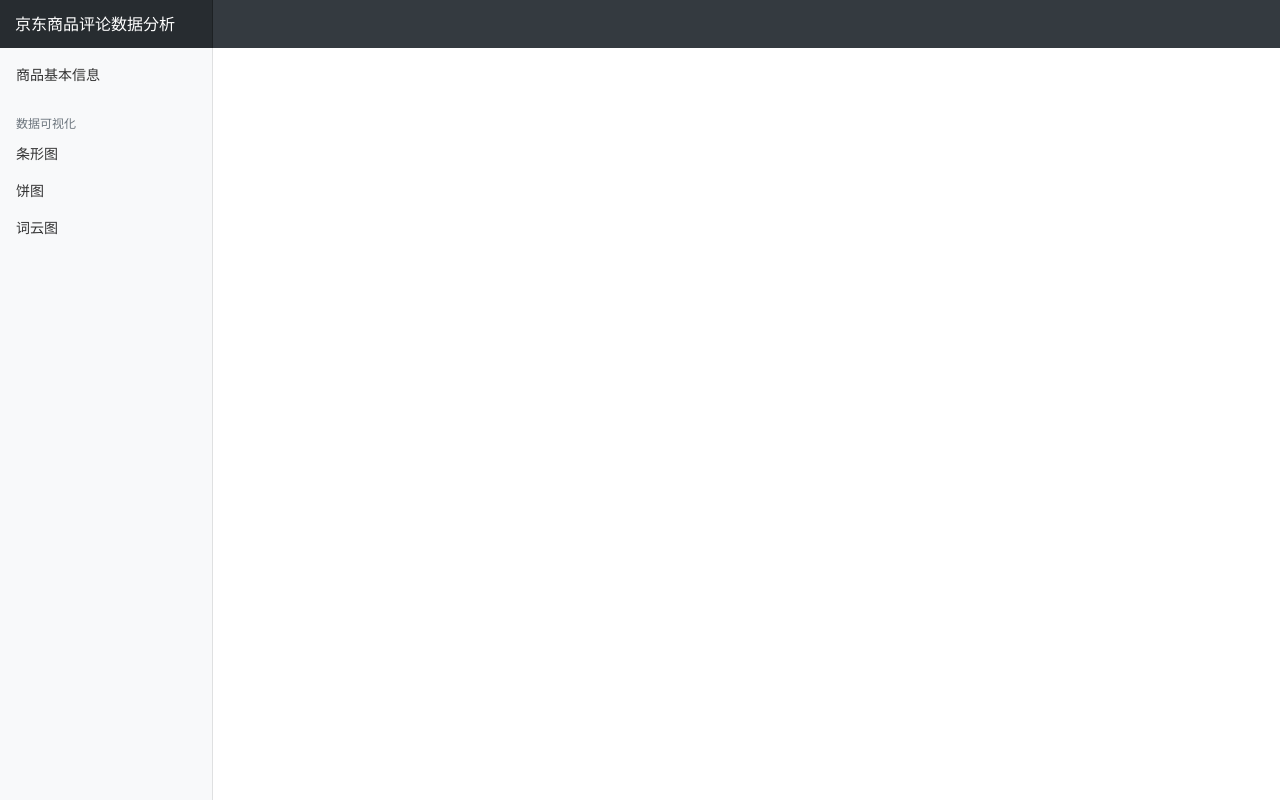
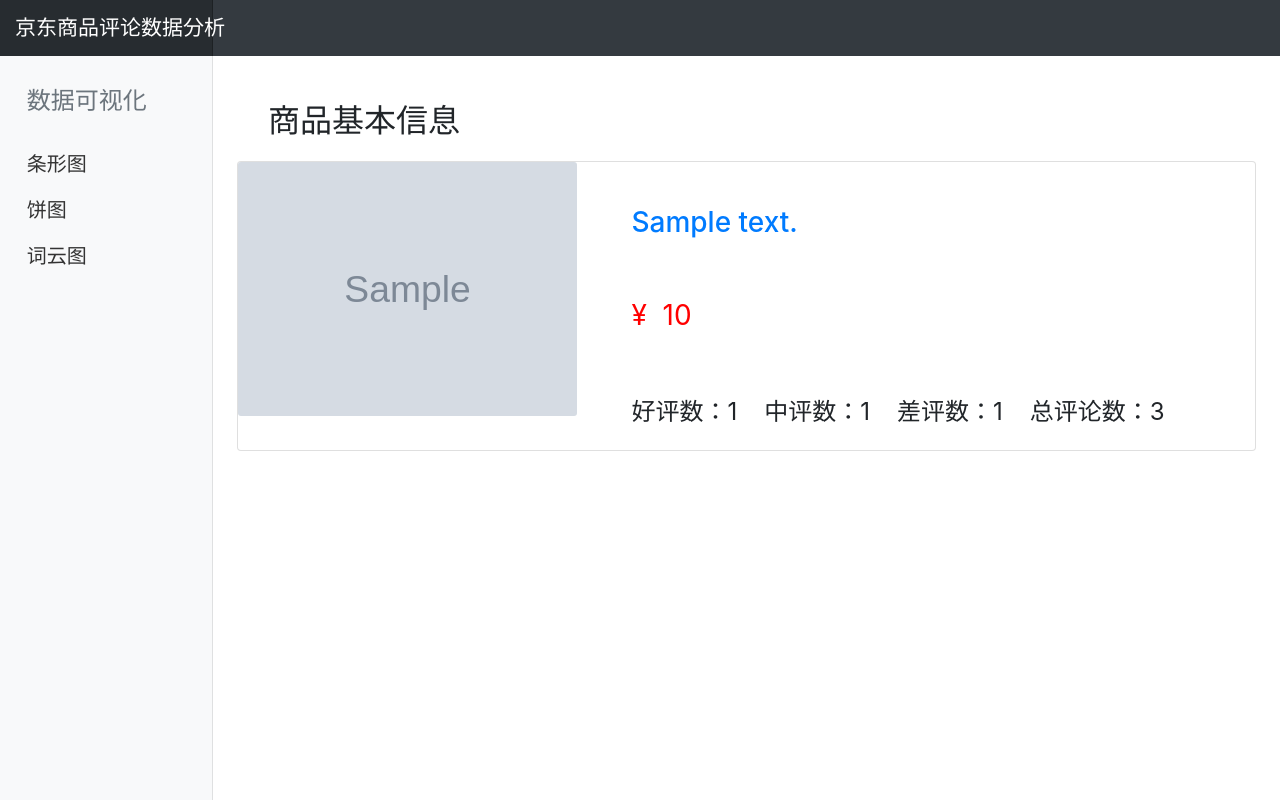
Before and after one commit to fgksgf/DCVS, a Flask app: page /analyze/jd/1/ in a window 1280 px wide. Run offline with Flask 2, Linux system fonts and the light colour scheme; grey boxes marked "Sample" are stand-in pictures; a database or web service that is not in the repository returns one stand-in record (values such as "Sample title"); some libraries are stand-ins or nearby versions.

Commit message:
debugging

```diff
--- a/templates/dashboard.html
+++ b/templates/dashboard.html
@@ -4,7 +4,7 @@
     <meta charset="utf-8">
     <meta name="viewport" content="width=device-width, initial-scale=1, shrink-to-fit=no">
 
-    <title>分布式网络数据采集与可视化系统</title>
+    <title>京东商品评论数据分析</title>
 
     {% for jsfile_name in script_list %}
         <script src="{{ host }}/{{ jsfile_name }}.js"></script>
@@ -17,30 +17,22 @@
 
 <body>
 <nav class="navbar navbar-dark sticky-top bg-dark flex-md-nowrap p-0">
-    <a class="navbar-brand col-sm-3 col-md-2 mr-0" href="#">京东商品评论数据分析</a>
+    <a class="navbar-brand col-sm-3 col-md-2 mr-0" href="#" style="font-size: 21px">京东商品评论数据分析</a>
 </nav>
 
 <div class="container-fluid">
     <div class="row">
         <!-- 左侧边栏 -->
         <nav class="col-md-2 d-none d-md-block bg-light sidebar">
-            <div class="sidebar-sticky">
-                <ul class="nav flex-column">
-                    <li class="nav-item">
-                        <a class="nav-link" href="#">
-                            <span data-feather="home"></span>
-                            商品基本信息
-                        </a>
-                    </li>
-                </ul>
-
+            <div class="sidebar-sticky" style="padding-left: 5%">
                 <h3 class="sidebar-heading d-flex justify-content-between align-items-center px-3 mt-4 mb-1 text-muted">
-                    <span>数据可视化</span>
+                    <span style="font-size: 24px;margin-top: 4%">数据可视化</span>
                     <a class="d-flex align-items-center text-muted" href="#">
                         <span data-feather="plus-circle"></span>
                     </a>
                 </h3>
-                <ul class="nav flex-column mb-2">
+                <br>
+                <ul class="nav flex-column mb-2" style="font-size: 20px">
                     <li class="nav-item">
                         <a class="nav-link {% if chart_type == 1 %}active{% endif %}" href="../bar/{{ pid }}">
                             <span data-feather="file-text"></span>
@@ -66,6 +58,33 @@
         <!-- 右侧图形区域 -->
         <main role="main" class="col-md-9 ml-sm-auto col-lg-10 pt-3 px-4">
             {{ myechart }}
+
+            {% if product %}
+                <h2 style="margin-top: 3%;margin-left: 3%">商品基本信息</h2>
+                <div class="card mb-8" style="margin-top: 2%">
+                    <div class="row no-gutters">
+                        <div class="col-md-4">
+                            <img src="{{ product.img }}" class="card-img" alt="商品图片">
+                        </div>
+                        <div class="col-md-8">
+                            <div class="card-body" style="padding-left: 8%">
+                                <h3 class="card-title" style="margin-top: 4%">
+                                    <a href="https://item.jd.com/{{ product.pid }}.html" target="_blank">{{ product.desc }}</a></h3>
+                                <br><br>
+                                <p class="card-text" style="color: red;font-size: 28px">
+                                    ¥ &nbsp{{ product.price }}
+                                </p>
+                                <br><br>
+                                <p class="card-text" style="font-size: 24px">
+                                    好评数：{{ product.good_count }} &nbsp&nbsp 中评数：{{ product.general_count }} &nbsp&nbsp
+                                    差评数：{{ product.poor_count }} &nbsp&nbsp
+                                    总评论数：{{ product.good_count + product.general_count + product.poor_count }}
+                                </p>
+                            </div>
+                        </div>
+                    </div>
+                </div>
+            {% endif %}
         </main>
     </div>
 </div>
```
Also changed, not shown: templates/base.html (+6 -5 lines), templates/index.html (+8 -5 lines).
